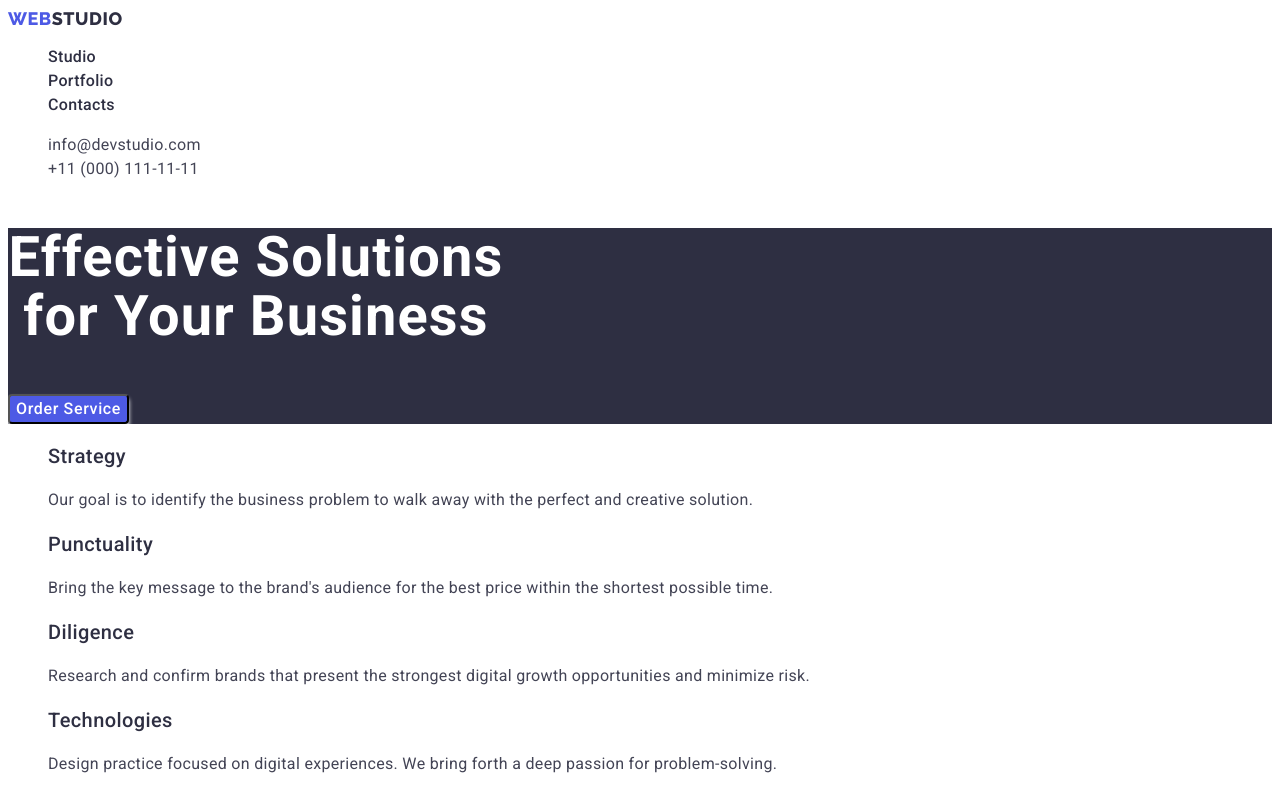
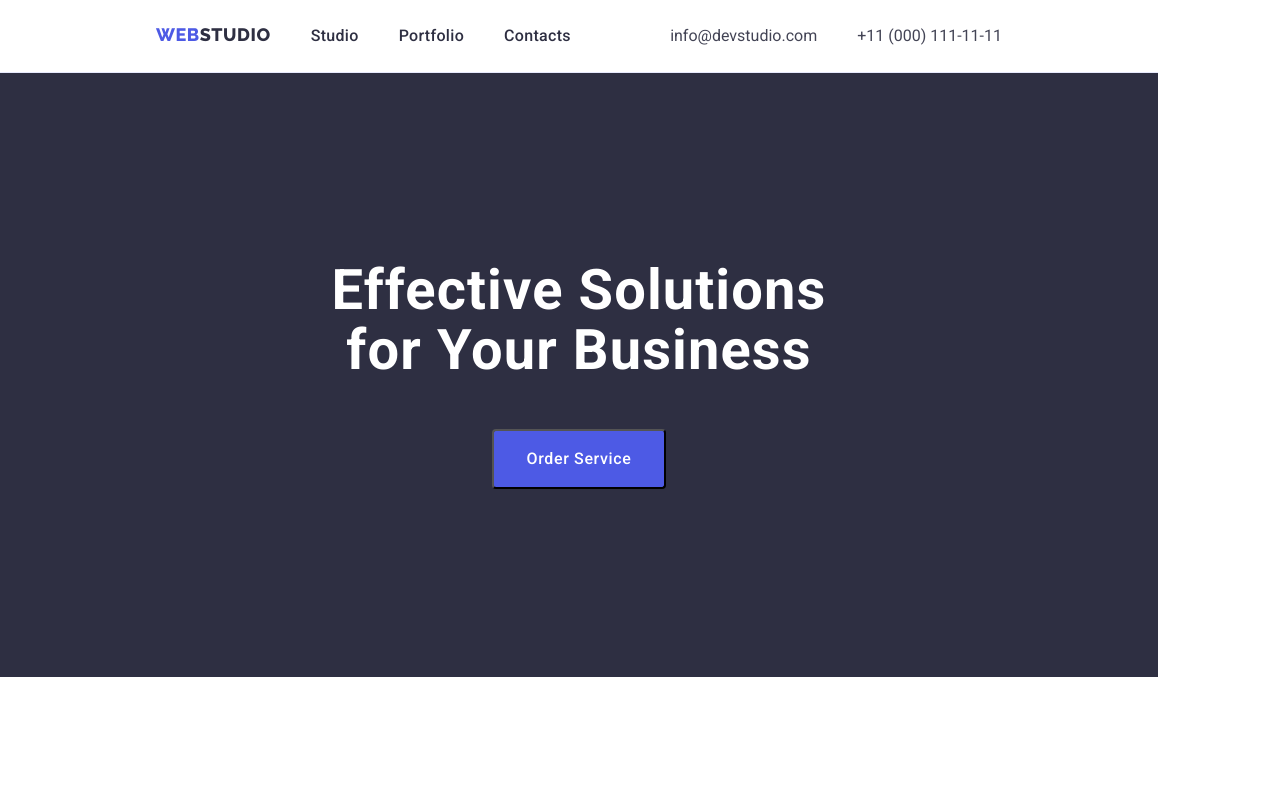
Before and after one commit to Serhii01071994/goit-markup-hw-03, a plain HTML site: page index.html in a window 1280 px wide. Shown: the top 794 px of the page. Drawn offline with nearby package versions, Linux system fonts and the light colour scheme.

Commit message:
сделано до наши работы

```diff
--- a/css/styles.css
+++ b/css/styles.css
@@ -9,6 +9,7 @@
   --nav-hover: #404bbf;
   --btn-hero: #4d5ae5;
   --shadow-btn-hero: rgba(0, 0, 0, 0.15);
+  --header-border: #e7e9fc;
   --btn-hero-text: #fff;
   --btn-hero-hover: #404bbf;
   --backgrnd-site: #fff;
@@ -28,7 +29,42 @@ body {
   background-color: var(--backgrnd-site);
   color: var(--second-color-site);
 }
+.container {
+  width: 1158px;
+}
+/* RESET */
+.logo {
+  text-decoration: none;
+}
+.list {
+  text-decoration: none;
+  list-style: none;
+}
+.link {
+  text-decoration: none;
+  color: currentColor;
 
+
+}
+.adr-style {
+  text-decoration: none;
+  font-style: normal;
+}
+h1,
+h2,
+h3,
+h4,
+h5,
+h6,
+p,
+ul,
+li {
+  margin: 0;
+  padding: 0;
+}
+img{
+  display: block;
+}
 /* Header */
 .logo {
   color: var(--logo-clr-blue);
@@ -36,11 +72,11 @@ body {
   font-weight: 800;
   font-size: 18px;
   line-height: 1.17;
-  display: flex;
   align-items: center;
   text-transform: uppercase;
-  text-decoration: none;
   letter-spacing: 0.03em;
+  margin-right: 40px;
+  padding: 24px 0;
 }
 .logo-clr-dark {
   color: var(--main-color);
@@ -49,46 +85,71 @@ body {
 
 .header {
   background-color: var(--bgrond-hdr);
+  border-bottom: 1px solid var(--header-border);
 }
 .link-style:hover,
 .link-style:focus {
   color: var(--nav-hover);
 }
-.list,
+
 .header-item {
   list-style: none;
   font-weight: 500;
   font-size: 16px;
   line-height: 1.5;
+  letter-spacing: 0.02em;
 
-  text-decoration: none;
-  letter-spacing: 0.02em;
 }
 
 .link-style {
+  color: var(--main-color);
+  padding: 24px 0;
+}
 
-  color: var(--main-color);
-  text-decoration: none;
-}
-.link {
 
-  text-decoration: none;
-}
 .adr-style {
   color: var(--second-color-site);
   font-weight: 400;
   font-size: 16px;
-  font-style: normal;
-  text-decoration: none;
+  display: flex;
+  flex-direction: row;
+  gap: 0 40px;
+}
+
+.address{
+  padding: 24px 0;
 }
 .adr-style:hover,
 .adr-style:focus {
   color: var(--nav-hover);
 }
 
+.header-flex {
+  display: flex;
+  flex-direction: row;
+  justify-content: space-between;
+  align-items:baseline
+}
+.header-nav-flex {
+  display: flex;
+  flex-direction: row;
+
+}
+.header-item {
+  display: flex;
+  flex-direction: row;
+  gap: 0 40px;
+}
+
+
 /* Hero */
+.section {
+  padding: 0 156px;
+}
 .hero {
   background: var(--main-color);
+  margin-bottom: 120px;
+
 }
 .first-hdr {
   font-weight: 700;
@@ -96,63 +157,81 @@ body {
   line-height: 1.07;
   color: var(--first-hdr-crl);
   width: 496px;
-
   text-align: center;
   letter-spacing: 0.02em;
+  padding-top: 188px;
+  padding-bottom: 48px;
+  margin-left: auto;
+  margin-right: auto;
 }
 .btn-hero {
   background-color: var(--btn-hero);
-  box-shadow: 0px 4px 4px;
   border-radius: 4px;
   cursor: pointer;
   color: var(--btn-hero-text);
   font-weight: 500;
   font-size: 16px;
   line-height: 24px;
-
   font-family: inherit;
-  display: flex;
   align-items: center;
   letter-spacing: 0.04em;
+  display: flex;
+  flex-direction: row;
+  align-items: flex-start;
+  padding: 16px 32px;
+  gap: 10px;
+  margin-right: auto;
+  margin-left: auto;
 }
 .btn-hero:hover,
 .btn-hero:focus {
   background-color: var(--btn-hero-hover);
-  box-shadow: 0px 4px 4px;
   border-radius: 4px;
   cursor: pointer;
   color: var(--btn-hero-text);
   font-weight: 500;
   font-size: 16px;
   line-height: 24px;
-
   font-family: inherit;
-  display: flex;
   align-items: center;
   letter-spacing: 0.04em;
 }
+.hero-block{
+ padding-bottom: 188px;
+}
+/* Dignity */
 
 .dignity-hdr {
   font-weight: 500;
   font-size: 20px;
   line-height: 1.2;
-
   color: var(--main-color);
   letter-spacing: 0.02em;
+  padding-bottom: 8px;
 }
 .dignity-txt {
   font-weight: 400;
   font-size: 16px;
-
   line-height: 1.5;
   letter-spacing: 0.02em;
   color: var(--second-color);
+}
+.dignity-item{
+  display: flex;
+   flex-direction: row;
+  margin-left: 157px;
+  margin-right: 157px;
+  padding-bottom: 120px;
+
+}
+.dignity-item-list{
+  width: 264px;
+  padding-left: 24px;
 }
 /* Our works */
 .second-hdr {
   font-weight: 700;
   font-size: 36px;
-
   line-height: 1.11;
   color: var(--main-color);
   text-align: center;
@@ -173,7 +252,6 @@ body {
   font-weight: 500;
   font-size: 20px;
   line-height: 1.2;
-
   letter-spacing: 0.02em;
   color: var(--main-color);
 }
@@ -182,7 +260,6 @@ body {
   font-size: 16px;
   line-height: 1.5;
   color: var(--second-color);
-
   letter-spacing: 0.02em;
 }
 /* Footer */
@@ -200,7 +277,6 @@ body {
   font-size: 16px;
   line-height: 24px;
   color: var(--logo-clr-light);
-
   letter-spacing: 0.03em;
 }
 
@@ -212,19 +288,11 @@ body {
 .btn-item {
   font-family: 'Roboto', sans-serif;
   color: var(--portfolio-btn-txt);
-
   font-weight: 500;
   font-size: 16px;
   line-height: 1.5;
-  display: flex;
-  align-items: center;
   text-align: center;
   background-color: var(--portfolio-btn);
-  box-sizing: border-box;
-  display: flex;
-  flex-direction: row;
-  justify-content: center;
-  align-items: center;
   border: 1px solid var(--portfolio-btn-border);
   border-radius: 4px;
   letter-spacing: 0.04em;
@@ -249,7 +317,6 @@ body {
   font-weight: 500;
   font-size: 20px;
   line-height: 1.2;
-
   letter-spacing: 0.02em;
   color: var(--main-color);
 }
@@ -258,6 +325,5 @@ body {
   font-size: 16px;
   line-height: 1.5;
   color: var(--second-color);
-
   letter-spacing: 0.02em;
 }
--- a/index.html
+++ b/index.html
@@ -4,6 +4,10 @@
     <meta charset="UTF-8" />
     <meta http-equiv="X-UA-Compatible" content="IE=edge" />
     <meta name="viewport" content="width=device-width, initial-scale=1.0" />
+    <link
+      rel="stylesheet"
+      href="https://cdn.jsdelivr.net/npm/modern-normalize@1.1.0/modern-normalize.min.css"
+    />
     <link rel="stylesheet" href="./css/styles.css" />
     <link rel="preconnect" href="https://fonts.googleapis.com" />
     <link rel="preconnect" href="https://fonts.gstatic.com" crossorigin />
@@ -13,14 +17,16 @@
     />
     <title>Document</title>
   </head>
-  <body class="main-color">
+  <body class="main-color container">
     <!-- Шапка -->
-    <header class="header">
+    <header class="header section">
+      <div class="header-flex">
         <nav>
+          <div class="header-nav-flex">
             <a class="logo link" href="./index.html"
               >Web<span class="logo-clr-dark">Studio</span></a
             >
-        <ul class="list link">
+            <ul class="list link header-item">
               <li class="header-item">
                 <a class="link-style link" href="./index.html">Studio</a>
               </li>
@@ -31,54 +37,58 @@
                 <a class="link-style link" href="">Contacts</a>
               </li>
             </ul>
+          </div>
         </nav>
-      <address class="adr-style">
+
+        <address>
           <ul class="list adr-style">
             <li>
-            <a class="adr-style link" href="mailto:info@devstudio.com"
-              >info@devstudio.com</a
-            >
+              <a class="adr-style link address" href="mailto:info@devstudio.com"
+                >info@devstudio.com</a>
             </li>
             <li>
-            <a class="adr-style link" href="tel:+110001111111"
+              <a class="adr-style link address" href="tel:+110001111111"
                 >+11 (000) 111-11-11</a
               >
             </li>
           </ul>
         </address>
+      </div>
     </header>
     <main>
       <!-- Банер -->
       <section class="hero">
+        <div class="section hero-block">
           <h1 class="first-hdr">Effective Solutions for Your Business</h1>
           <button class="btn-hero" type="button">Order Service</button>
+        </div>
       </section>
       <!-- Достоинства -->
       <section class="bgr-clr-first">
         <h2 class="dignity" hidden>Dignity</h2>
-        <ul class="list">
-          <li>
+        <ul class="list dignity-item">
+          <li class="dignity-item-list">
             <h3 class="dignity-hdr">Strategy</h3>
             <p class="dignity-txt">
               Our goal is to identify the business problem to walk away with the
               perfect and creative solution.
             </p>
           </li>
-          <li>
+          <li class="dignity-item-list">
             <h3 class="dignity-hdr">Punctuality</h3>
             <p class="dignity-txt">
               Bring the key message to the brand's audience for the best price
               within the shortest possible time.
             </p>
           </li>
-          <li>
+          <li class="dignity-item-list">
             <h3 class="dignity-hdr">Diligence</h3>
             <p class="dignity-txt">
               Research and confirm brands that present the strongest digital
               growth opportunities and minimize risk.
             </p>
           </li>
-          <li>
+          <li class="dignity-item-list">
             <h3 class="dignity-hdr">Technologies</h3>
             <p class="dignity-txt">
               Design practice focused on digital experiences. We bring forth a
```
Also changed, not shown: portfolio.html (+22 -20 lines). Lines whose indentation alone changed are shown as unchanged.
